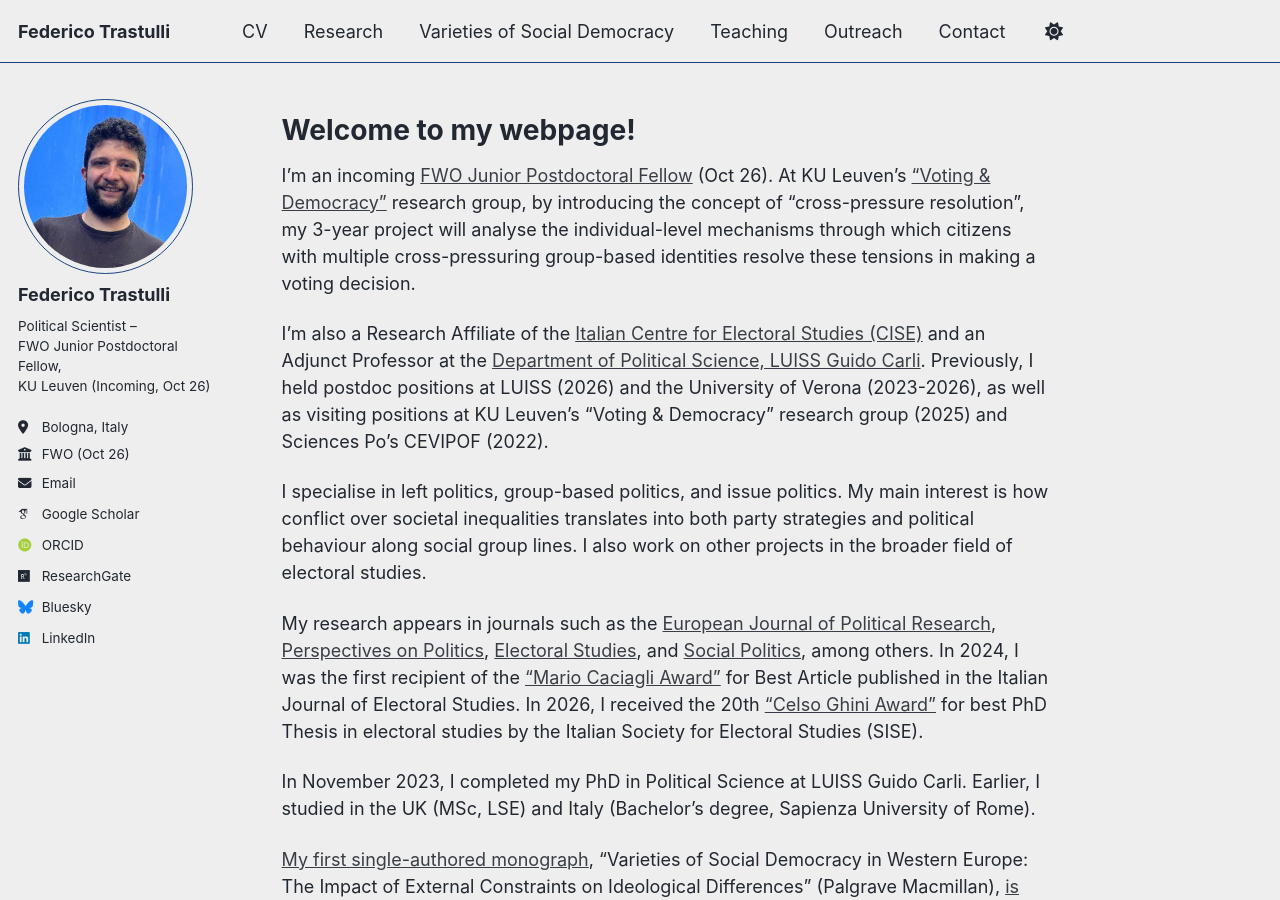
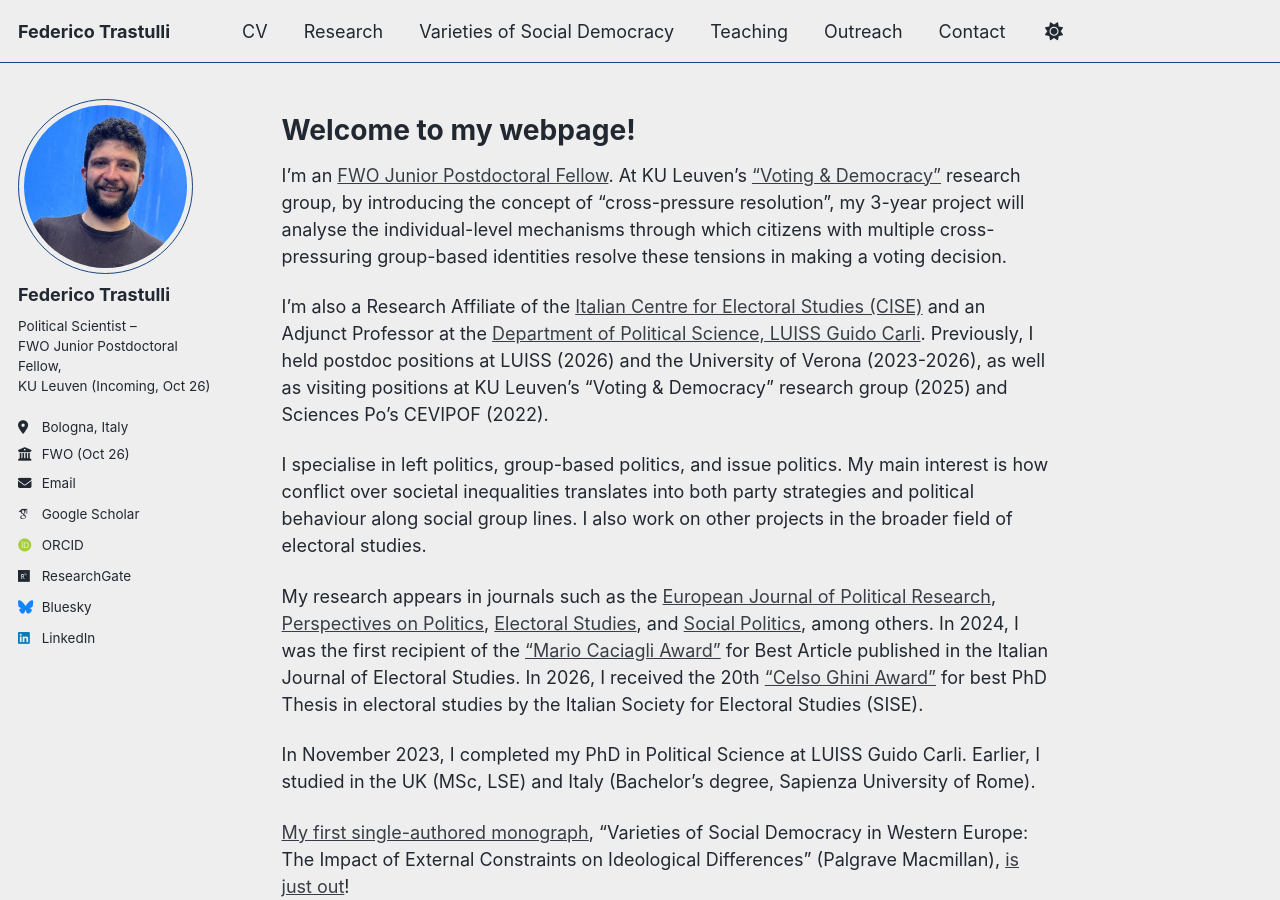
Before and after one commit to federicotrastulli/federicotrastulli.github.io, a Jekyll site: the page built from _pages/about.md, in a window 1280 px wide and 900 px high. Built offline with Jekyll 4.4.1, drawn with Linux system fonts in a browser that asks for light colours; some web fonts are replaced; a script bundle is joined from its source files by our own code; library files that are not in the unit come from our copies.

Commit message:
Update about.md

```diff
--- a/_pages/about.md
+++ b/_pages/about.md
@@ -9,7 +9,7 @@ redirect_from:
 
 # Welcome to my webpage!
 
-I'm an incoming [FWO Junior Postdoctoral Fellow](https://www.fwo.be/en/results-outreach/announcement-of-results/275-new-postdoctoral-fellowships-awarded/) (Oct 26). At KU Leuven's ["Voting & Democracy"](https://research.kuleuven.be/portal/en/unit/58127343) research group, by introducing the concept of "cross-pressure resolution", my 3-year project will analyse the individual-level mechanisms through which citizens with multiple cross-pressuring group-based identities resolve these tensions in making a voting decision.
+I'm an [FWO Junior Postdoctoral Fellow](https://www.fwo.be/en/results-outreach/announcement-of-results/275-new-postdoctoral-fellowships-awarded/). At KU Leuven's ["Voting & Democracy"](https://research.kuleuven.be/portal/en/unit/58127343) research group, by introducing the concept of "cross-pressure resolution", my 3-year project will analyse the individual-level mechanisms through which citizens with multiple cross-pressuring group-based identities resolve these tensions in making a voting decision.
 
 I'm also a Research Affiliate of the [Italian Centre for Electoral Studies (CISE)](https://cise.luiss.it/chi-siamo/le-persone/) and an Adjunct Professor at the [Department of Political Science, LUISS Guido Carli](https://www.luiss.it/faculty/354453). Previously, I held postdoc positions at LUISS (2026) and the University of Verona (2023-2026), as well as visiting positions at KU Leuven's "Voting & Democracy" research group (2025) and Sciences Po's CEVIPOF (2022).
 
```
